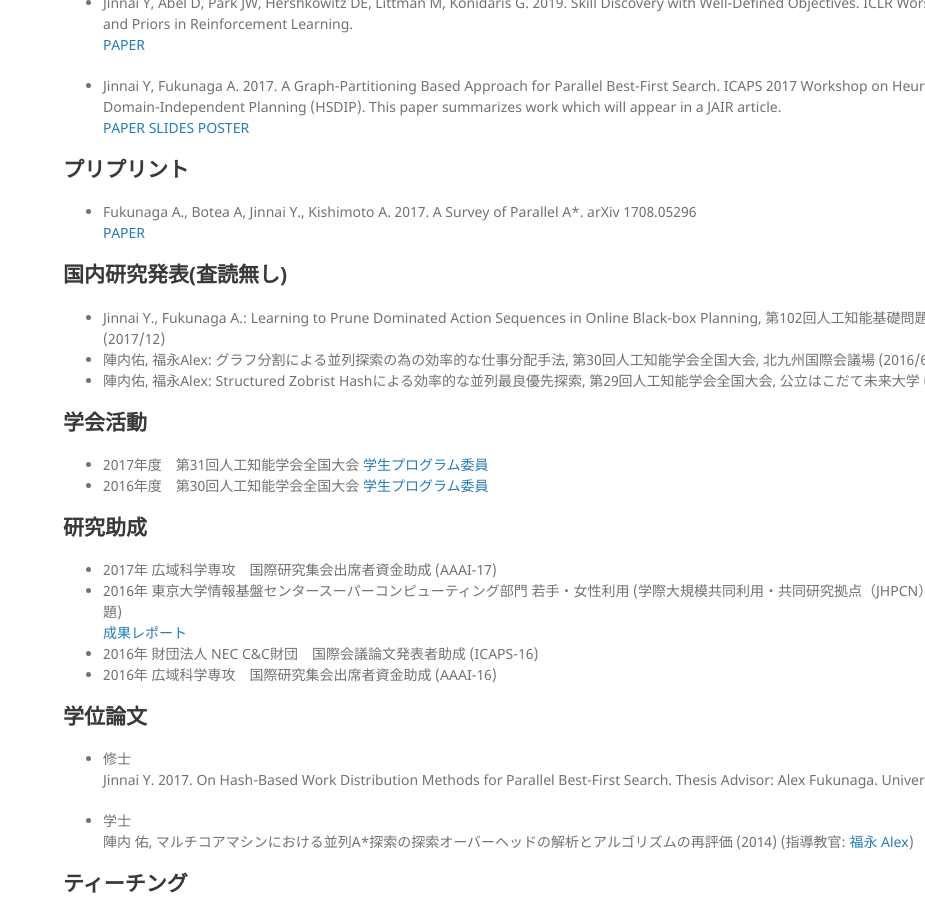
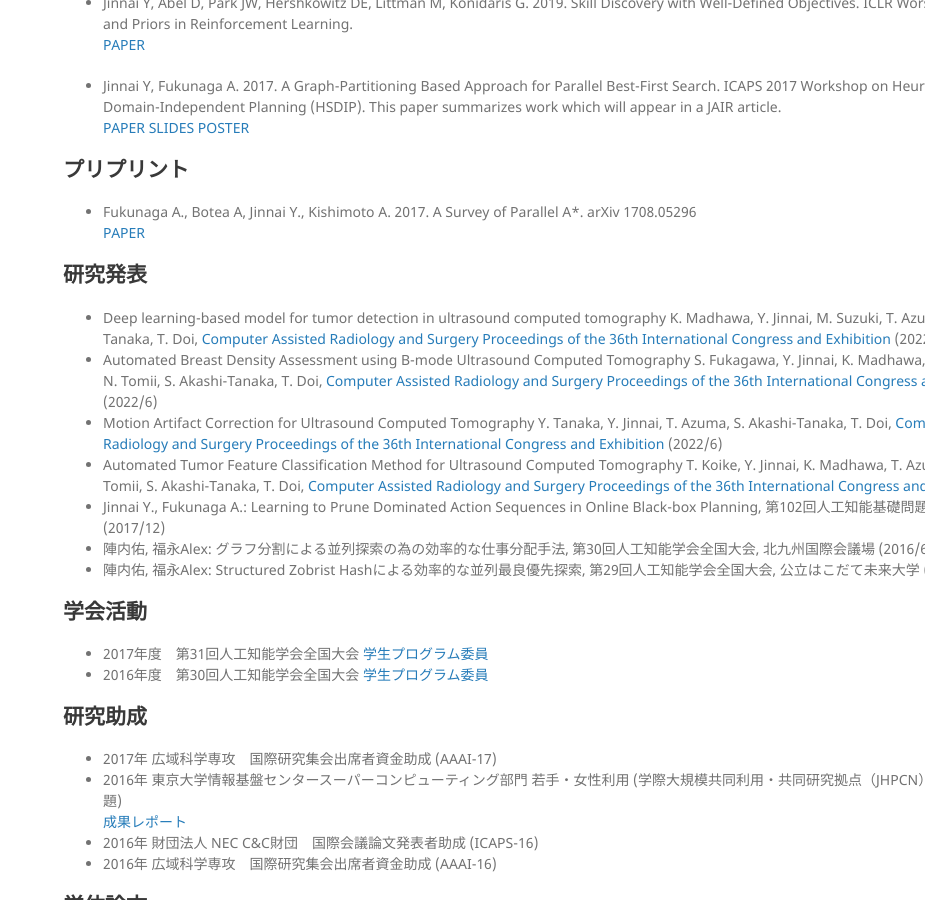
Before and after one commit to jinnaiyuu/jinnaiyuu.github.io, a Jekyll site: the page built from ja/index.md, in a window 1280 px wide and 900 px high, scrolled down 1699 px. Shown: the whole window, without its empty margins (355-1280 px from the left). Built offline with Jekyll 4.4.1, drawn with Linux system fonts in a browser that asks for light colours; our own code applies the rules of GitHub Pages for plain Markdown files.

Commit message:
added cars papers

```diff
--- a/ja/index.md
+++ b/ja/index.md
@@ -65,8 +65,14 @@
 - Fukunaga A., Botea A, Jinnai Y., Kishimoto A. 2017. A Survey of Parallel A*. arXiv 1708.05296
 [PAPER](https://arxiv.org/abs/1708.05296)
 
-## 国内研究発表(査読無し)
-
+## 研究発表
+- Deep learning-based model for tumor detection in ultrasound computed tomography
+K. Madhawa, Y. Jinnai, M. Suzuki, T. Azuma, S. Akashi-Tanaka, T. Doi, [Computer Assisted Radiology and Surgery Proceedings of the 36th International Congress and Exhibition](https://www.cars-int.org/) (2022/6)
+- Automated Breast Density Assessment using B-mode Ultrasound Computed Tomography
+S. Fukagawa, Y. Jinnai, K. Madhawa, T. Azuma, M. Suzuki, N. Tomii, S. Akashi-Tanaka, T. Doi, [Computer Assisted Radiology and Surgery Proceedings of the 36th International Congress and Exhibition](https://www.cars-int.org/) (2022/6)
+- Motion Artifact Correction for Ultrasound Computed Tomography Y. Tanaka, Y. Jinnai, T. Azuma, S. Akashi-Tanaka, T. Doi, [Computer Assisted Radiology and Surgery Proceedings of the 36th International Congress and Exhibition](https://www.cars-int.org/) (2022/6)
+- Automated Tumor Feature Classification Method for Ultrasound Computed Tomography
+T. Koike, Y. Jinnai, K. Madhawa, T. Azuma, M. Suzuki, N. Tomii, S. Akashi-Tanaka, T. Doi, [Computer Assisted Radiology and Surgery Proceedings of the 36th International Congress and Exhibition](https://www.cars-int.org/) (2022/6)
 - Jinnai Y., Fukunaga A.: Learning to Prune Dominated Action Sequences in Online Black-box Planning, 第102回人工知能基礎問題研究会, JR博多シティ (2017/12)
 - 陣内佑, 福永Alex: グラフ分割による並列探索の為の効率的な仕事分配手法, 第30回人工知能学会全国大会, 北九州国際会議場 (2016/6)
 - 陣内佑, 福永Alex: Structured Zobrist Hashによる効率的な並列最良優先探索, 第29回人工知能学会全国大会, 公立はこだて未来大学 (2015/6)
```
